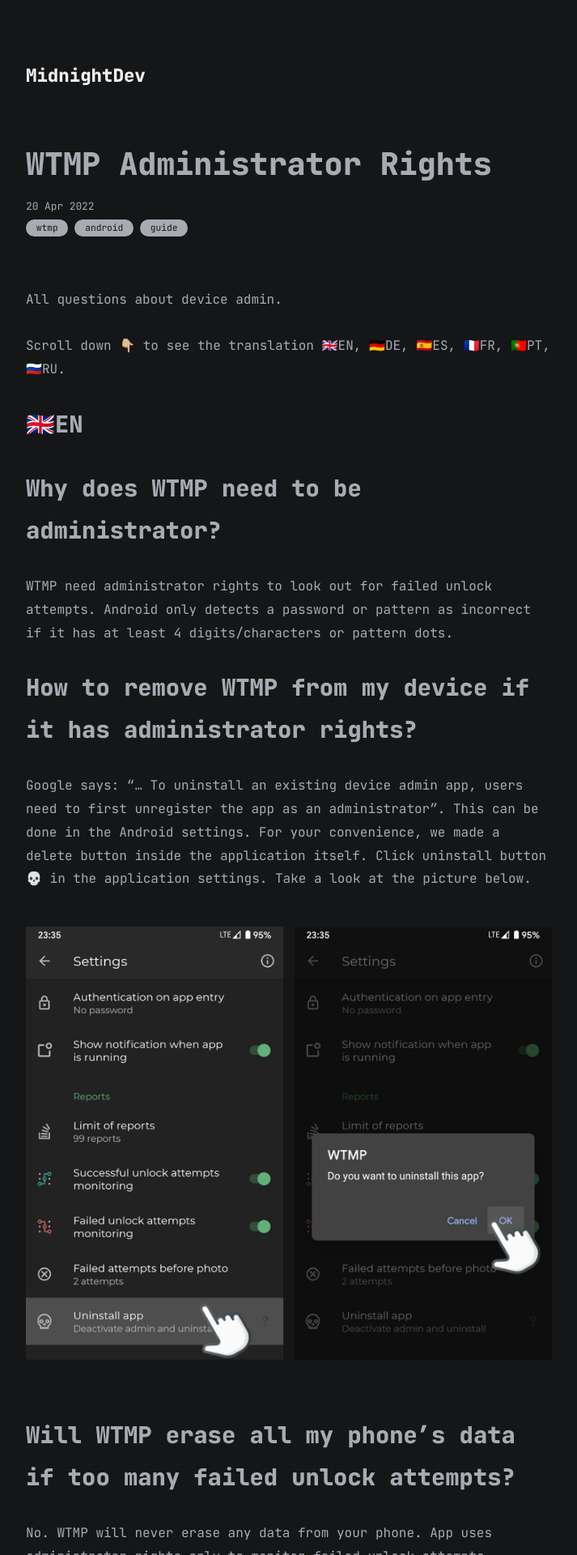
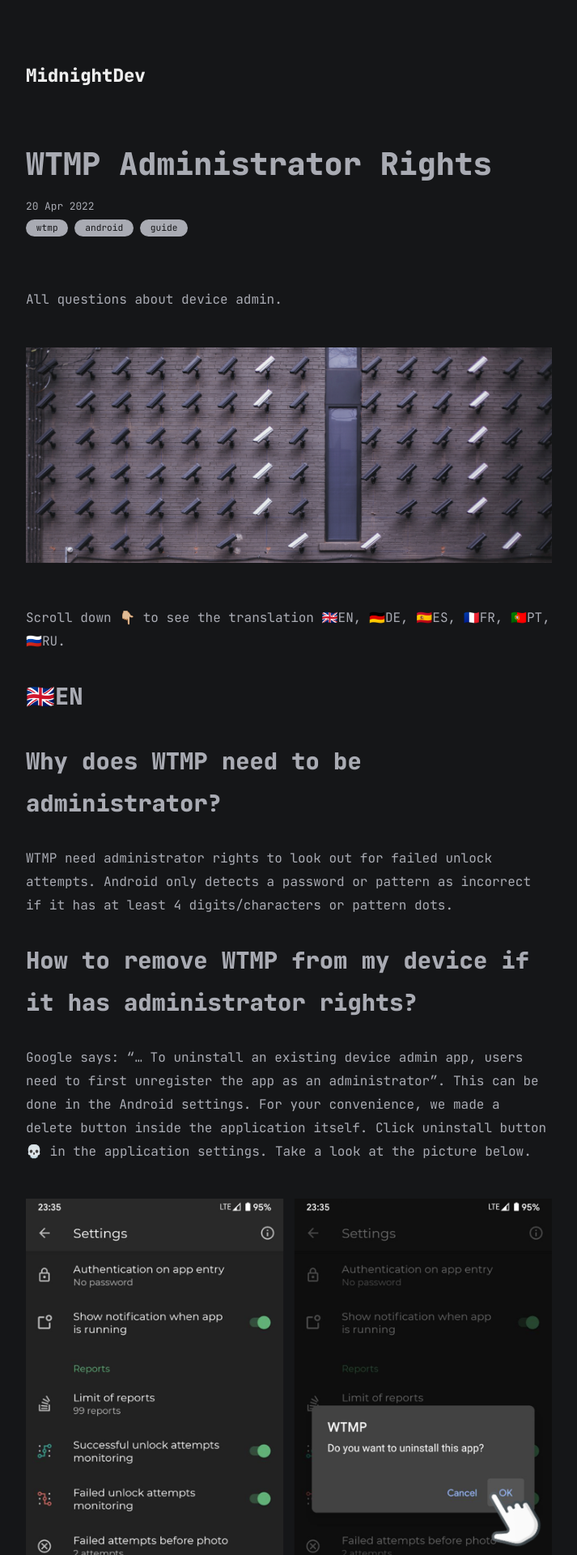
Before and after one commit to mdnghtdv/mdnghtdv.github.io, a Jekyll site: the page built from all_collections/_posts/2022-04-20-wtmp-administrator-rights.md, in a window 1280 px wide. Shown: the top 1920 px of the page at 81% size, without its empty margins (283-996 px from the left). Built offline with Jekyll 4.4.1, drawn with Linux system fonts in a browser that asks for light colours.

Commit message:
Update 2022-04-20-wtmp-administrator-rights.md

```diff
--- a/all_collections/_posts/2022-04-20-wtmp-administrator-rights.md
+++ b/all_collections/_posts/2022-04-20-wtmp-administrator-rights.md
@@ -6,6 +6,8 @@
 ---
 
 All questions about device admin.
+
+![cameras](https://raw.githubusercontent.com/mdnghtdv/mdnghtdv.github.io/main/assets/images/administrator.png)
 
 Scroll down 👇🏼 to see the translation 🇬🇧EN, 🇩🇪DE, 🇪🇸ES, 🇫🇷FR, 🇵🇹PT, 🇷🇺RU.
 
```
